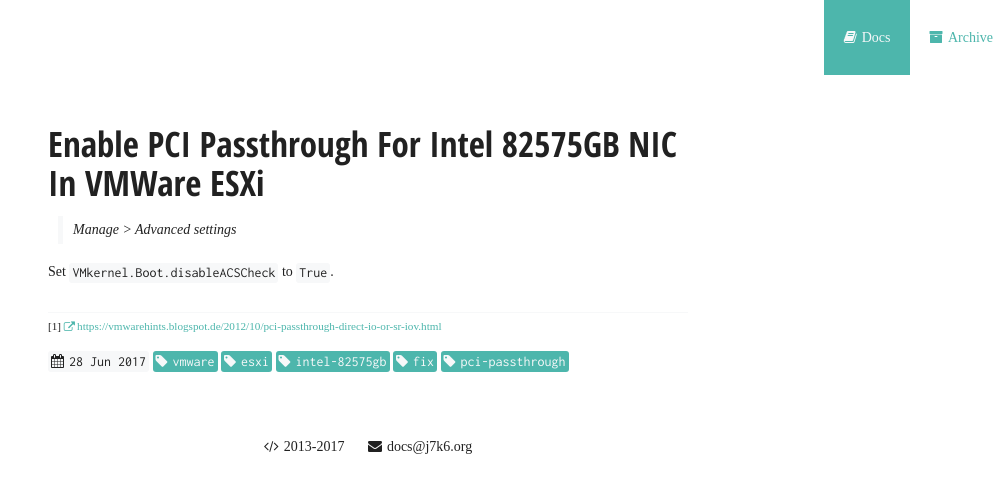
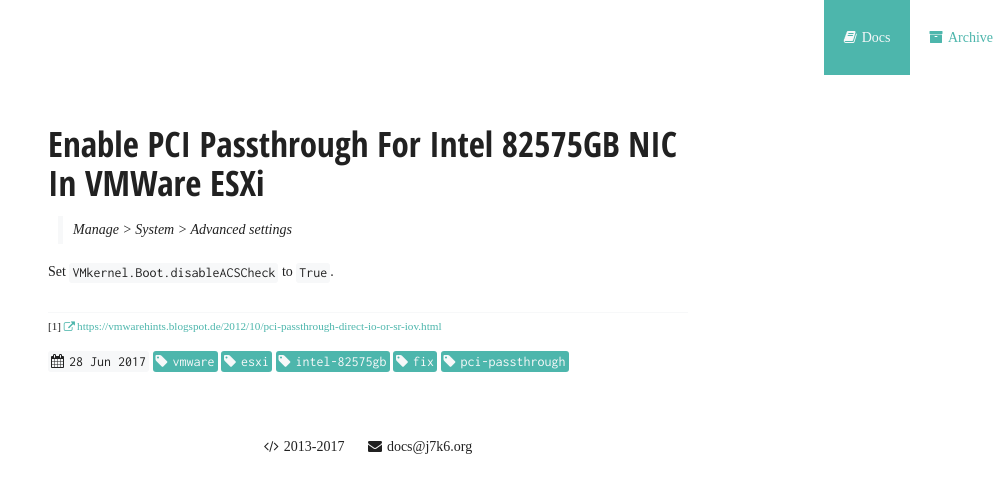
Before and after one commit to gh0st/docs.j7k6.org, a Jekyll site: the page built from _posts/2017-06-28-intel-82575gb-vmware-esxi-pci-passthrough.md, in a window 1280 px wide. Shown: the top 493 px of the page, without its empty margins (272-1280 px from the left). Built offline with Jekyll 4.4.1, drawn with Linux system fonts in a browser that asks for light colours; some web fonts are replaced.

Commit message:
Update 2017-06-28-intel-82575gb-vmware-esxi-pci-passthrough.md

```diff
--- a/_posts/2017-06-28-intel-82575gb-vmware-esxi-pci-passthrough.md
+++ b/_posts/2017-06-28-intel-82575gb-vmware-esxi-pci-passthrough.md
@@ -4,7 +4,7 @@
 tags: [vmware, esxi, intel-82575gb, fix, pci-passthrough]
 ---
 
-> *Manage > Advanced settings*
+> *Manage > System > Advanced settings*
 
 Set `VMkernel.Boot.disableACSCheck` to `True`.
 
```
